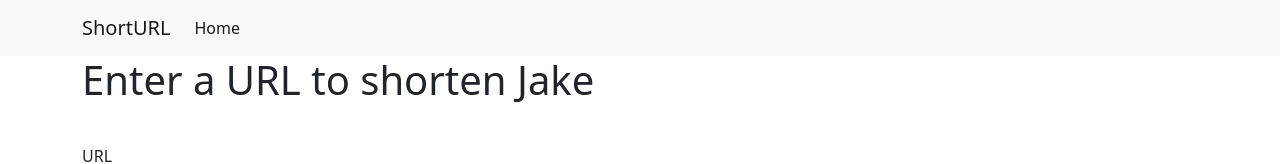
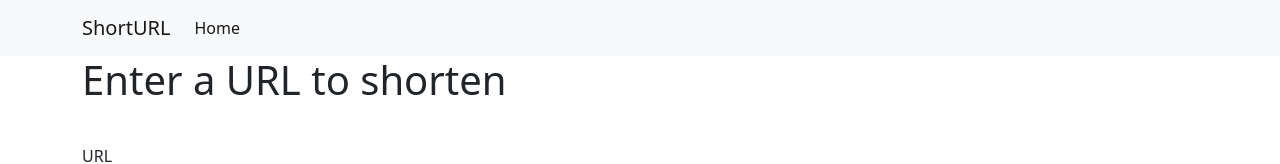
Before and after one commit to msaizar/short-url-cdk, a website: page shorturl/frontend/assets/index.html in a window 1280 px wide. Shown: the top 164 px of the page. Drawn offline with nearby package versions, Linux system fonts and the light colour scheme.

Commit message:
Revert "Testing CICD"
This reverts commit 9fec27ee97820dc1157e43791a1c9b77b3e45618.

```diff
--- a/shorturl/frontend/assets/index.html
+++ b/shorturl/frontend/assets/index.html
@@ -51,7 +51,7 @@
     <main>
       <div class="container">
         <div class="mb-3 row">
-          <h1>Enter a URL to shorten Jake</h1>
+          <h1>Enter a URL to shorten</h1>
         </div>
 
         <div class="mb-3 row">
```
